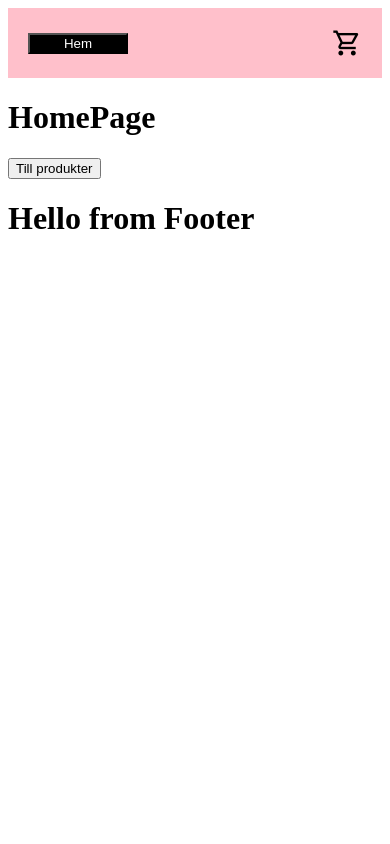
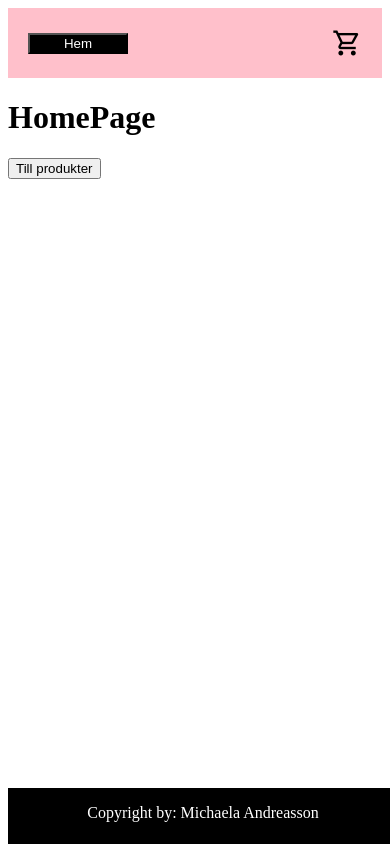
Before and after one commit to Navaas/individual-project-webbshop, a React (Vite) app: page / in a window 390 px wide. Built offline with nearby package versions, Linux system fonts and the light colour scheme.

Commit message:
Footer style for responsive

```diff
--- a/src/components/Footer.tsx
+++ b/src/components/Footer.tsx
@@ -1,8 +1,20 @@
+import styled from "styled-components";
+
+const FooterContainer = styled.div`
+  position: fixed;
+  background: black;
+  color: white;
+  bottom: 0;
+  height: 3.5rem;
+  width: 100%;
+  text-align: center;
+`;
+
 function Footer() {
   return (
-    <div>
-      <h1>Hello from Footer</h1>
-    </div>
+    <FooterContainer>
+      <p>Copyright by: Michaela Andreasson</p>
+    </FooterContainer>
   );
 }
 
```
